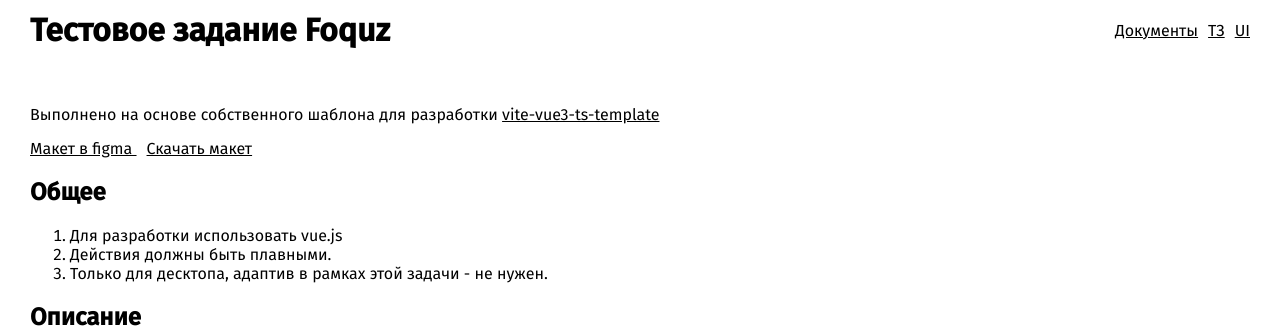
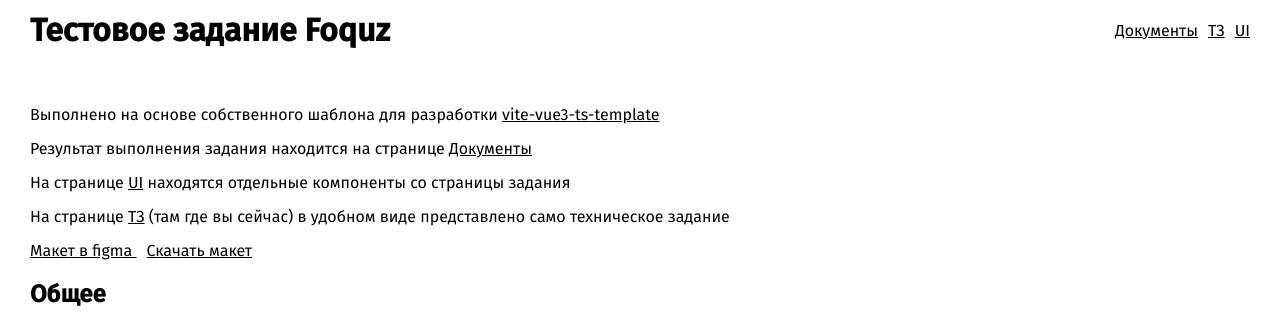
Before and after one commit to DanilChugaev/foquz-docs, a Vue app: page / in a window 1280 px wide. Shown: the top 328 px of the page. Built offline with nearby package versions, Linux system fonts and the light colour scheme.

Commit message:
upd info about pages

```diff
--- a/src/pages/index.vue
+++ b/src/pages/index.vue
@@ -2,6 +2,15 @@
     <div class="index">
         <p>
             Выполнено на основе собственного шаблона для разработки <a href="https://github.com/DanilChugaev/vite-vue3-ts-template">vite-vue3-ts-template</a>
+        </p>
+        <p>
+            Результат выполнения задания находится на странице <router-link class="app-container__link" to="/docs">Документы</router-link>
+        </p>
+        <p>
+            На странице <router-link class="app-container__link" to="/ui">UI</router-link> находятся отдельные компоненты со страницы задания
+        </p>
+        <p>
+            На странице <router-link class="app-container__link" to="/">ТЗ</router-link> (там где вы сейчас) в удобном виде представлено само техническое задание
         </p>
 
         <p>
```
